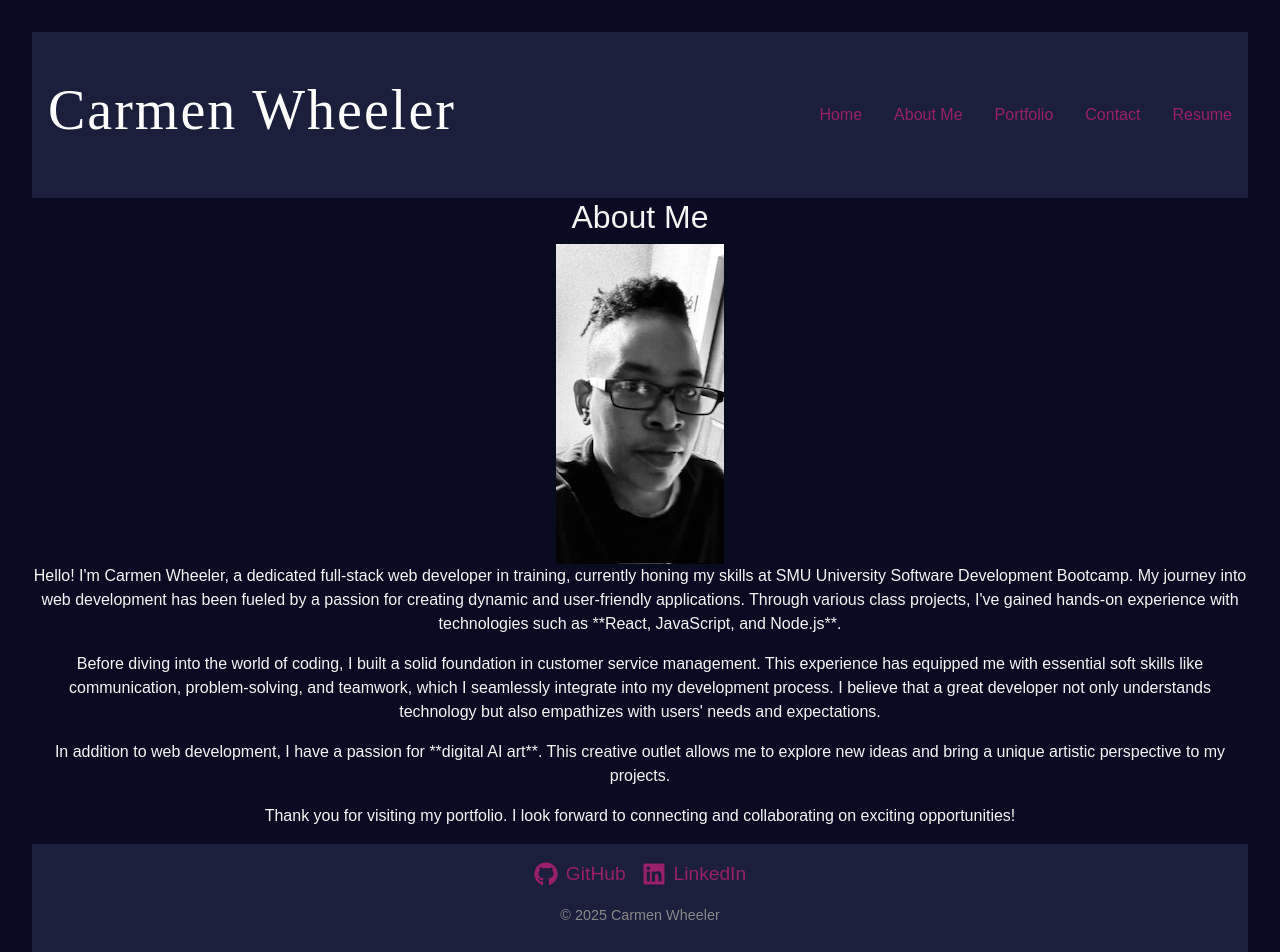
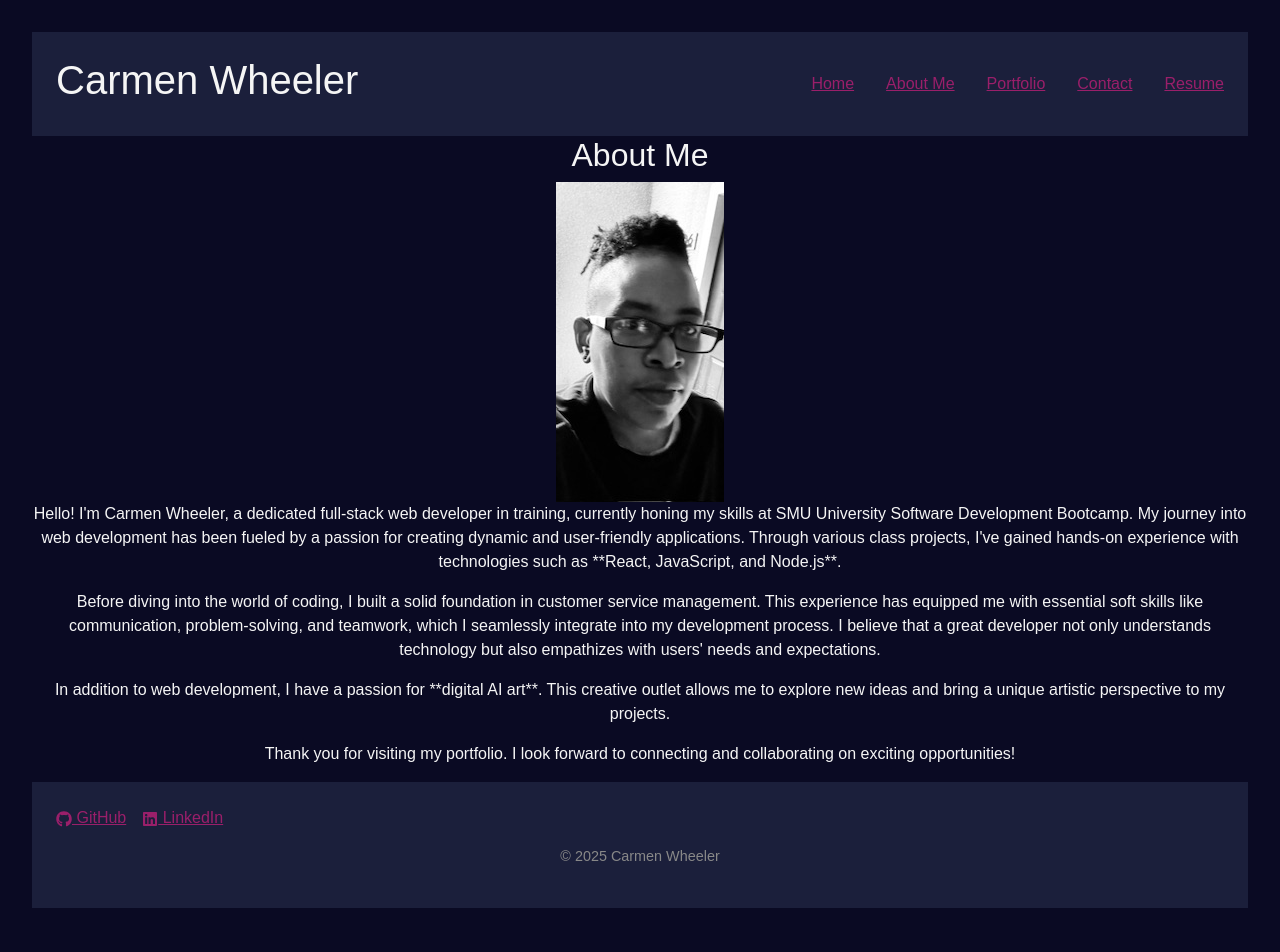
Before and after one commit to OutsideofemiT/Portfolio_CW, a React (Vite) app: page /aboutme in a window 1280 px wide. Shown: the top 952 px of the page. Built offline with nearby package versions, Linux system fonts and the light colour scheme.

Commit message:
resolving merge

```diff
--- a/public/index.html
+++ b/public/index.html
@@ -4,14 +4,25 @@
     <meta charset="UTF-8">
     <meta name="viewport" content="width=device-width, initial-scale=1.0">
     <title>My Portfolio</title>
+
+    <!-- ✅ Load Google Fonts FIRST -->
+    <link href="https://fonts.googleapis.com/css2?family=Dancing+Script&display=swap" rel="stylesheet">
+
+    <!-- ✅ Load Your CSS After Google Fonts -->
     <link rel="stylesheet" href="./assets/index.css">
+    <link rel="stylesheet" crossorigin href="/assets/index-BiGeqkDr.css">
+
+    <!-- JavaScript (If needed) -->
     <script type="module" crossorigin src="/assets/index-cj1YGaNt.js"></script>
-    <link rel="stylesheet" crossorigin href="/assets/index-BiGeqkDr.css">
-    <link href="https://fonts.googleapis.com/css2?family=Great+Vibes&display=swap" rel="stylesheet">
-
   </head>
   <body>
-    <div id="root"></div>
+    <div id="root">
+      <h1>Welcome to My Portfolio</h1>
 
+      <!-- ✅ Add this to test the script font -->
+      <p class="signature">This is my signature text.</p>
+
+      <p>This is normal text for comparison.</p>
+    </div>
   </body>
 </html>
--- a/src/assets/styles/index.css
+++ b/src/assets/styles/index.css
@@ -1,313 +1,106 @@
-:root {
-  font-family: Inter, system-ui, Avenir, Helvetica, Arial, sans-serif;
-  line-height: 1.5;
-  font-weight: 400;
-
-  color-scheme: light dark;
-  color: rgba(255, 255, 255, 0.87); /* Text color */
-  background-color: #0A0A23; /* Dark Void */
-
-  font-synthesis: none;
-  text-rendering: optimizeLegibility;
-  -webkit-font-smoothing: antialiased;
-  -moz-osx-font-smoothing: grayscale;
+/* Global Layout Fix */
+* {
+  box-sizing: border-box;
+  margin: 0;
+  padding: 0;
 }
 
-a {
-  font-weight: 500;
-  color: #9A1F6A; /* Neon Purple */
-  text-decoration: inherit;
-}
-
-a:hover {
-  color: #00FFFF; /* Electric Cyan */
-}
-
-header {
-  display: flex;
-  align-items: center;
-  justify-content: space-between;
-  min-width: 320px;
-  padding: 1em;
-  background-color: #1B1F3B; /* Deep Space Blue */
-  color: #F5F5F5; /* White Smoke */
-  width: 100%;
-}
-
-footer {
-  display: flex;
-  align-items: center;
-  justify-content: center;
-  flex-direction: column;
-  width: 100%;
-  margin-top: auto; /* Push footer to the bottom */
-}
-
-.footer-content {
-  display: flex;
-  justify-content: center;
-  align-items: center;
-  width: 100%;
-}
-
-.footer-links {
-  display: flex;
-  gap: 1rem;
-  list-style-type: none;
-  padding: 0;
-  margin: 0;
-}
-
-.footer-links li {
-  display: inline;
-}
-
-.footer-links li a {
-  color: #9A1F6A; /* Neon Purple */
-}
-
-.footer-links li a:hover {
-  color: #00FFFF; /* Electric Cyan */
-}
-
-.footer-copyright {
-  font-size: 0.9em;
-  color: #888;
-  margin-top: 1rem;
-}
-
-h1 {
-  font-size: 3.2em;
-  line-height: 1.1;
-  color: #F5F5F5; /* White Smoke */
-}
-
-button {
-  border-radius: 8px;
-  border: 1px solid transparent;
-  padding: 0.6em 1.2em;
-  font-size: 1em;
-  font-weight: 500;
-  font-family: inherit;
-  background-color: #1B1F3B; /* Deep Space Blue */
-  color: #F5F5F5; /* White Smoke */
-  cursor: pointer;
-  transition: border-color 0.25s;
-}
-
-button:hover {
-  border-color: #00FFFF; /* Electric Cyan */
-}
-
-button:focus,
-button:focus-visible {
-  outline: 4px auto -webkit-focus-ring-color;
-}
-
-@media (prefers-color-scheme: light) {
-  :root {
-    color: #213547;
-    background-color: #ffffff;
-  }
-  a:hover {
-    color: #747bff;
-  }
-  button {
-    background-color: #f9f9f9;
-  }
-}
-
-/* Additional styles */
-#root {
-  max-width: 1280px;
-  margin: 0 auto;
-  padding: 2rem;
-  text-align: center;
+/* Ensure full-page layout consistency */
+body {
   display: flex;
   flex-direction: column;
   min-height: 100vh;
 }
 
+#root {
+  flex: 1;
+  display: flex;
+  flex-direction: column;
+}
+
 .main-content {
-  text-align: center;
-  padding: 2rem;
-  flex-grow: 1; /* Allow main content to grow and fill space */
+  flex-grow: 1;
   display: flex;
   flex-direction: column;
   justify-content: center;
   align-items: center;
   width: 100%;
+  padding: 2rem;
 }
 
-
-a:hover {
-  color: #00FFFF; /* Electric Cyan */
+/* Header and Footer Adjustments */
+header, footer {
+  width: 100%;
+  padding: 1.5rem;
+  background-color: #1B1F3B;
+  color: #F5F5F5;
+  text-align: center;
 }
 
-header {
-  display: flex;
-  justify-content: space-between;  /* Name on the left, nav on the right */
-  align-items: center;  /* Vertically align items */
-  width: 100%;
-  padding: 3em 1em;  /* Adjust padding for better spacing */
-  background-color: #1B1F3B;
-  color: #F5F5F5;
-}
-
-
-footer {
-  display: flex;
-  align-items: center;
-  justify-content: center;
-  flex-direction: column;
-  width: 100%;
-  margin-top: auto; /* Push footer to the bottom */
-}
-
-.footer-content {
-  display: flex;
-  justify-content: center;
-  align-items: center;
-  width: 100%;
-}
-
-.footer-links {
-  display: flex;
-  gap: 1rem;
-  list-style-type: none;
-  padding: 0;
-  margin: 0;
-}
-
-.footer-links li {
-  display: inline;
-}
-
-.footer-links li a {
-  display: flex;
-  align-items: center;
-  gap: 0.5rem; /* Space between icon and text */
-  color: #9A1F6A; /* Neon Purple */
-  font-size: 1.2rem;
-  text-decoration: none;
-  transition: color 0.3s ease-in-out;
-}
-
-.footer-links li a:hover {
-  color: #00FFFF; /* Electric Cyan */
-}
-
-.footer-icon {
-  font-size: 1.5rem; /* Adjust icon size */
-  transition: transform 0.3s ease-in-out;
-}
-
-.footer-links li a:hover .footer-icon {
-  transform: scale(1.2); /* Slight zoom effect on hover */
-}
-
-.footer-copyright {
-  font-size: 0.9em;
-  color: #888;
-  margin-top: 1rem;
-}
-
-
-h1 {
-  font-size: 3.2em;
-  line-height: 1.1;
-  color: #F5F5F5; /* White Smoke */
-}
-
-button {
-  border-radius: 8px;
-  border: 1px solid transparent;
-  padding: 0.6em 1.2em;
-  font-size: 1em;
-  font-weight: 500;
-  font-family: inherit;
-  background-color: #1B1F3B; /* Deep Space Blue */
-  color: #F5F5F5; /* White Smoke */
-  cursor: pointer;
-  transition: border-color 0.25s;
-}
-
-button:hover {
-  border-color: #00FFFF; /* Electric Cyan */
-}
-
-button:focus,
-button:focus-visible {
-  outline: 4px auto -webkit-focus-ring-color;
-}
-
-@media (prefers-color-scheme: light) {
-  :root {
-    color: #213547;
-    background-color: #ffffff;
-  }
-  a:hover {
-    color: #747bff;
-  }
-  button {
-    background-color: #f9f9f9;
-  }
-}
-
-/* Additional styles */
-#root {
+/* Ensure all pages match About Me styling */
+.page-container {
   max-width: 1280px;
+  width: 90%;
   margin: 0 auto;
-  padding: 2rem;
-  text-align: center;
-  display: flex;
-  flex-direction: column;
-  min-height: 100vh;
-}
-
-.main-content {
-  text-align: center;
-  padding: 2rem;
-  flex-grow: 1; /* Allow main content to grow and fill space */
-  display: flex;
-  flex-direction: column;
-  justify-content: center;
-  align-items: center;
-  width: 100%;
-}
-.Resume ul {
-  list-style: none !important;
-  padding: 0 !important;
-  margin: 0 auto !important;
-}
-
-.signature {
-  font-family: 'Great Vibes', cursive !important;
-  font-size: 3.5rem !important;
-  font-weight: 400 !important;
-  color: #fff !important;
-  text-align: center;
-  text-transform: capitalize;
-  letter-spacing: 2px;
-}
-
-
-.home-container {
   display: flex;
   flex-direction: column;
   align-items: center;
   text-align: center;
-  padding: 10rem 0;
 }
 
-.welcome-text {
-  font-size: 3rem;  /* Keep size the same */
+/* Improve Flexbox Consistency */
+.flex-container {
+  display: flex;
+  flex-wrap: wrap;
+  justify-content: center;
+  align-items: center;
+  gap: 2rem;
+  width: 100%;
+  max-width: 1280px;
+}
+
+.flex-item {
+  flex: 1 1 300px; /* Ensures responsive scaling */
+  max-width: 400px;
+  padding: 1.5rem;
+  background-color: #1B1F3B;
+  color: #F5F5F5;
+  border-radius: 8px;
+  text-align: center;
+}
+
+/* Make sure all pages match the About Me page */
+.about-me, .projects, .contact {
+  display: flex;
+  flex-direction: column;
+  align-items: center;
+  text-align: center;
+  padding: 4rem 2rem;
+}
+
+/* Fix Contact Page */
+.contact-form {
+  width: 100%;
+  max-width: 600px;
+  background-color: #1B1F3B;
+  padding: 2rem;
+  border-radius: 8px;
+  text-align: left;
+}
+
+.contact-form input, .contact-form textarea {
+  width: 100%;
+  padding: 0.8rem;
+  margin-top: 0.5rem;
+  border: none;
+  border-radius: 4px;
+}
+
+.contact-form button {
+  width: 100%;
+  margin-top: 1rem;
+  background-color: #00FFFF;
+  color: #1B1F3B;
+  font-size: 1.2rem;
   font-weight: bold;
-  color: #fff;
 }
-.introduction-text {
-  font-size: 5px;
-  font-weight: lighter;
-  color: #fff;
-  text-align: justify
-}
```
